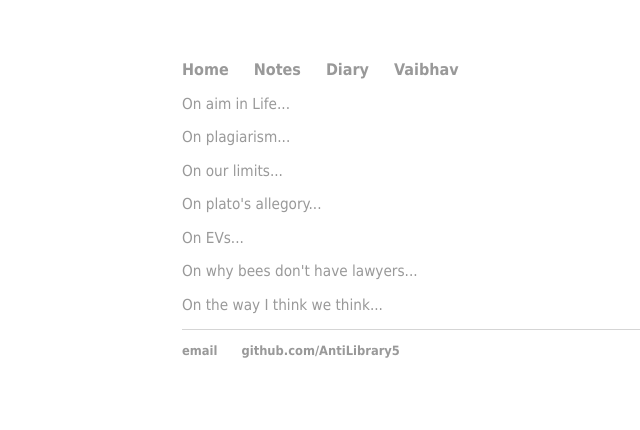
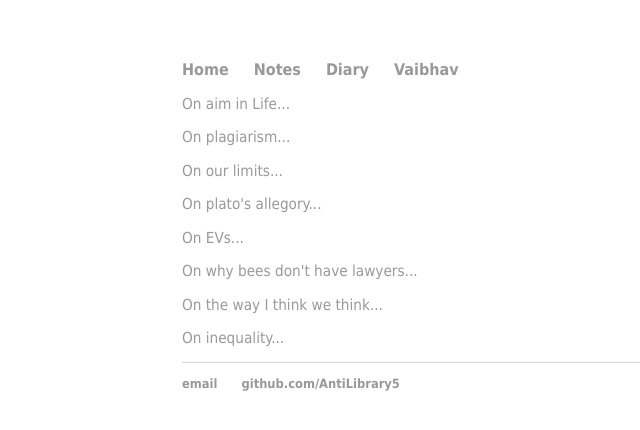
Before and after one commit to AntiLibrary5/AntiLibrary5.github.io, a Jekyll site: the page built from diary/index.html, in a window 1280 px wide. Shown: the top 430 px of the page, without its empty margins (10-650 px from the left). Built offline with Jekyll 4.4.1, drawn with Linux system fonts in a browser that asks for light colours.

Commit message:
Update index.html

```diff
--- a/diary/index.html
+++ b/diary/index.html
@@ -10,4 +10,5 @@ title: Vaibhav Arora, theboxtroll
   <p><a href="/diary/on_evs.html">On EVs...</a></p>
   <p><a href="/diary/on_why_bees_dont_have_lawyers.html">On why bees don't have lawyers...</a></p>
   <p><a href="/diary/on_the_way_I_think_we_think.html">On the way I think we think...</a></p>
+  <p><a href="/diary/on_inequality.html">On inequality...</a></p>
 </div><!-- /.blurb -->
```
